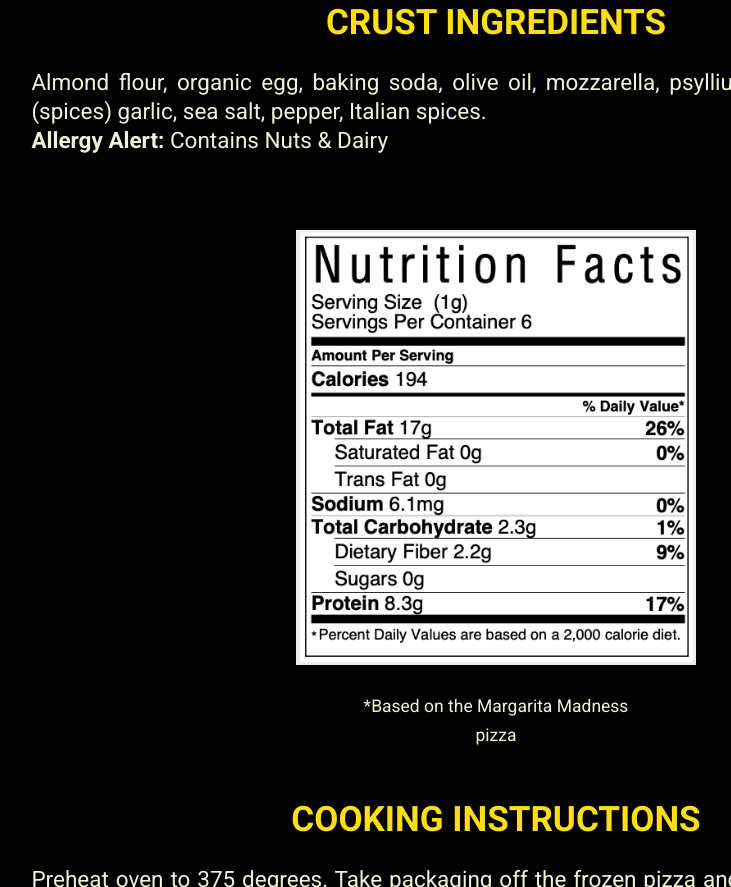
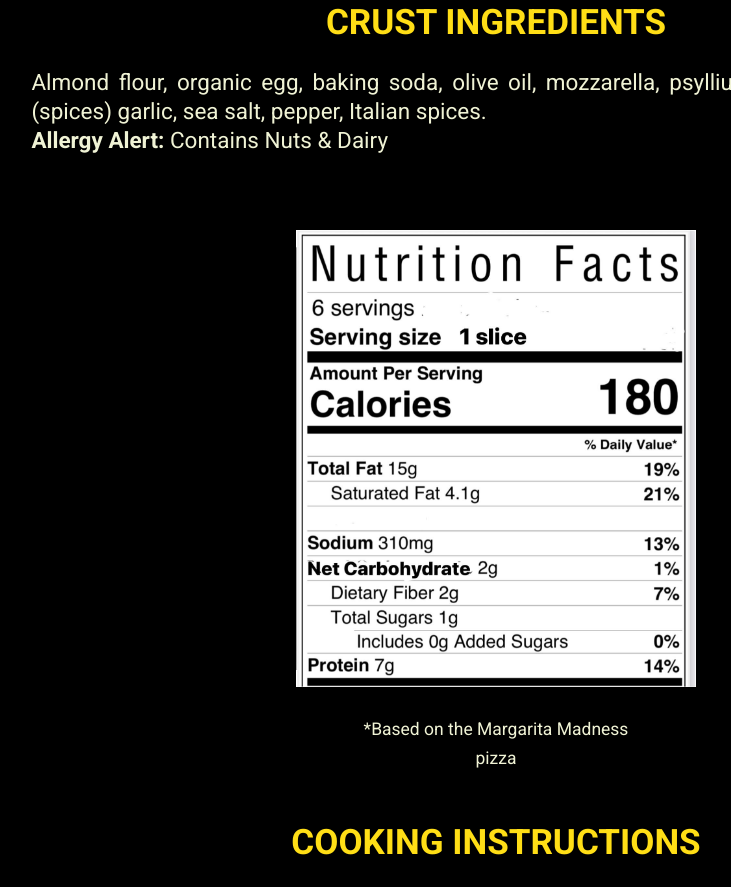
Before and after one commit to sweetrosiemae/keto, a plain HTML site: page nutrition.html in a window 1280 px wide. Shown: the part 657-1544 px from the top of the page, without its empty margins (144-875 px from the left). Drawn offline with nearby package versions, Linux system fonts and the light colour scheme.

Commit message:
chart switch up

```diff
--- a/nutrition.html
+++ b/nutrition.html
@@ -53,7 +53,7 @@
 
             <div class="chartContainer">
                 <div class="chart">
-                    <img src="./assets/chart.png" alt="nutritional chart - extra info">
+                    <img src="./assets/chart.jpeg" alt="nutritional chart - extra info">
                     <p class="chartInfo">*Based on the Margarita Madness pizza</p>
                 </div>
             </div>
```
Also changed, not shown: assets/chart.jpeg (added), assets/chart.png (deleted).
